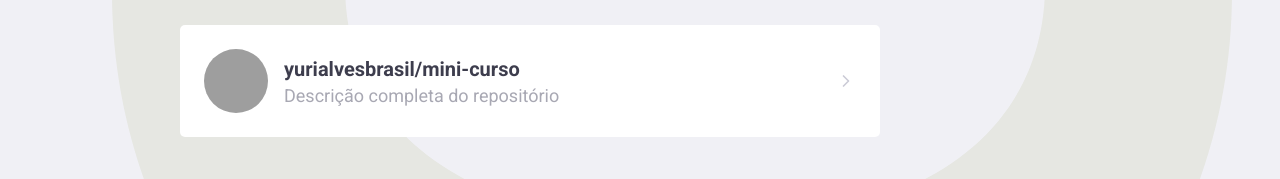
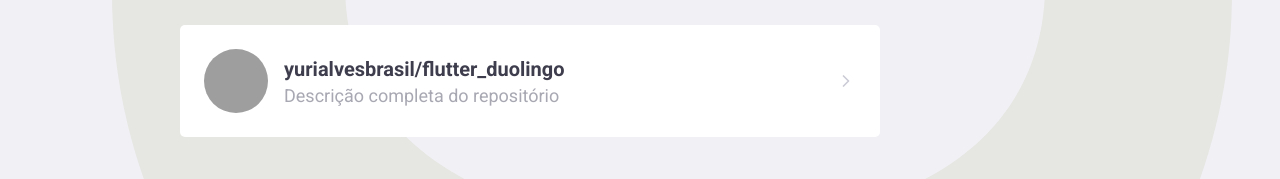
Before and after one commit to yurialvesbrasil/nextjs-gitcollection, a React (Create React App) app: page / in a window 1280 px wide. Shown: the part 577-756 px from the top of the page. Built offline with nearby package versions, Linux system fonts and the light colour scheme; grey boxes are pictures that could not be loaded.

Commit message:
Interface para acesso a api do github

```diff
--- a/package.json
+++ b/package.json
@@ -10,6 +10,7 @@
     "@types/node": "^12.0.0",
     "@types/react": "^17.0.0",
     "@types/react-dom": "^17.0.0",
+    "axios": "^0.21.1",
     "polished": "^4.1.3",
     "react": "^17.0.2",
     "react-dom": "^17.0.2",
@@ -47,6 +48,7 @@
     ]
   },
   "devDependencies": {
+    "@types/axios": "^0.14.0",
     "@types/react-router-dom": "^5.1.8",
     "@types/styled-components": "^5.1.11",
     "eslint": "^7.26.0",
--- a/src/pages/Dashboard/index.tsx
+++ b/src/pages/Dashboard/index.tsx
@@ -1,9 +1,21 @@
-import React from 'react';
+import React, { useState } from 'react';
 import { Title, Form, Repos } from './style';
 import logo from '../../assets/logo.svg';
 import { FiChevronRight } from 'react-icons/fi';
+import { api } from '../../services/api';
+
+interface GithubReposiroty {
+  full_name: string;
+  description: string;
+  owner: {
+    login: string;
+    avatar_url: string;
+  };
+}
 
 export const Dasboard: React.FC = () => {
+  const [repos, setRepos] = useState<GithubReposiroty[]>([]);
+
   return (
     <>
       <img src={logo} alt="Logo da aplicação" />
@@ -21,7 +33,7 @@
             alt="Repositorio"
           />
           <div>
-            <strong>yurialvesbrasil/mini-curso</strong>
+            <strong>yurialvesbrasil/flutter_duolingo</strong>
             <p>Descrição completa do repositório</p>
           </div>
           <FiChevronRight size={20} />
--- /dev/null
+++ b/src/services/api.ts
@@ -0,0 +1,5 @@
+import axios from 'axios';
+
+export const api = axios.create({
+  baseURL: 'https://api.github.com',
+});
```
Also changed, not shown: src/pages/Dashboard/dist/index.js (deleted), 1 other file (tests, documents, lock files or other folders).
